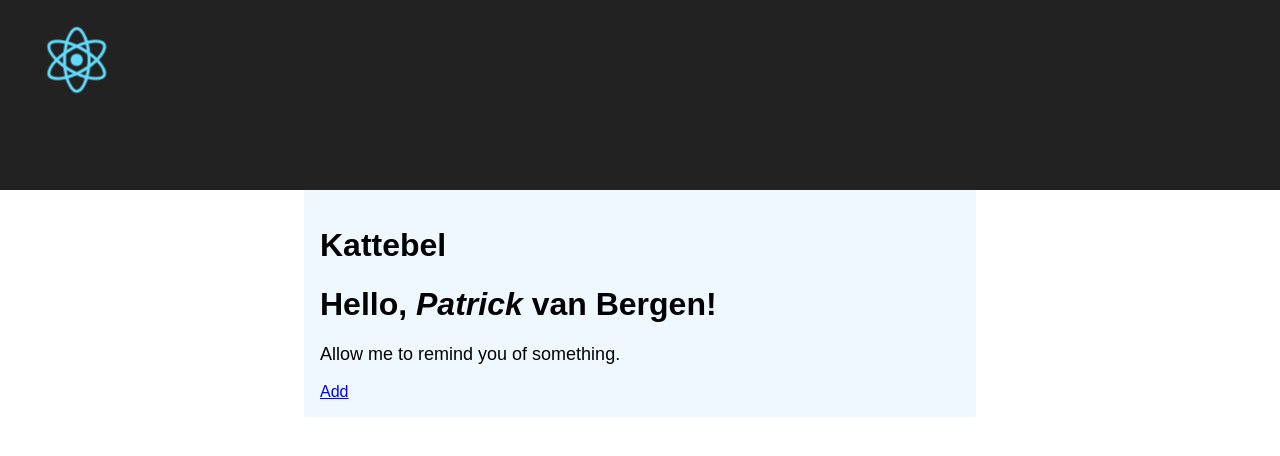
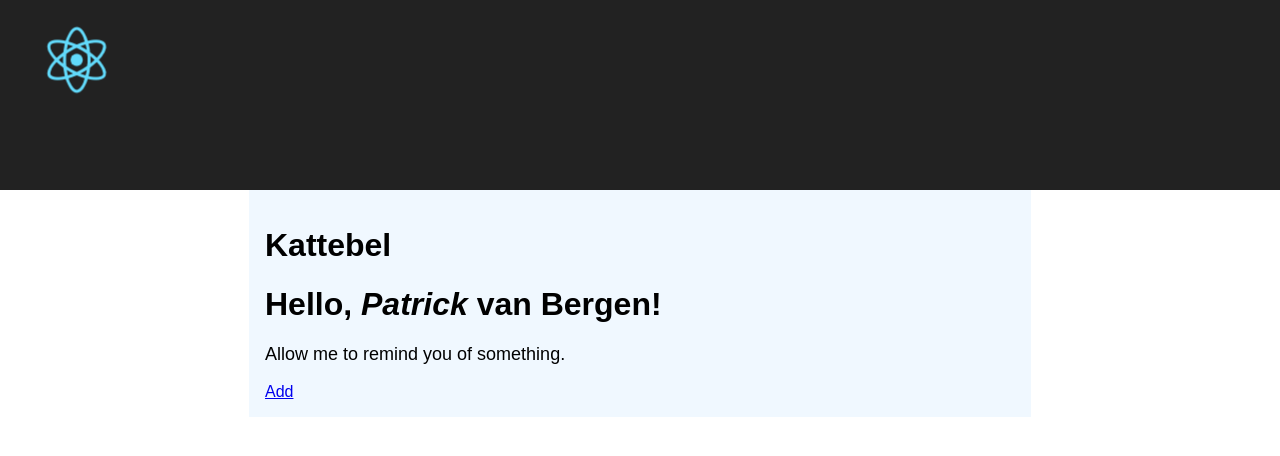
Before and after one commit to garfix/kattebel, a React (Create React App) app: page / in a window 1280 px wide. Shown: the top 456 px of the page. Built offline with nearby package versions, Linux system fonts and the light colour scheme.

Commit message:
description validation

```diff
--- a/src/App.css
+++ b/src/App.css
@@ -28,8 +28,8 @@
 
 .page {
     background-color: aliceblue;
-    max-width: 1000px;
-    width: 50%;
+    min-width: 50%;
+    max-width: 750px;
     margin: 0 auto;
     padding: 1em;
 }
--- a/src/page/AddPage.js
+++ b/src/page/AddPage.js
@@ -1,13 +1,13 @@
 import React from 'react';
 import Form from 'react-validation/build/form';
 import Input from 'react-validation/build/input';
-import Textarea from 'react-validation/build/input';
 import { Link } from 'react-router-dom';
 import { connect } from 'react-redux';
 import { getRoute } from "./routes";
 import { v4 } from "uuid"
 import { addReminder } from "../reminder/action";
 import { getCurrentDate } from "../model/date";
+import "./add.css"
 
 class AddPage extends React.Component {
 
@@ -64,7 +64,7 @@ class AddPage extends React.Component {
         const required = (value) => {
             if (!value.toString().trim().length) {
                 // We can return string or jsx as the 'error' prop for the validated Component
-                return <span class="error">Required</span>;
+                return <span className="error">Please fill this field</span>;
             }
         };
 
@@ -76,7 +76,7 @@ class AddPage extends React.Component {
                     <div>
                         <label>
                             Description*
-                            <Textarea name="description" value={this.state.description} onChange={this.handleInputChange} validations={[required]} />
+                            <Input name="description" value={this.state.description} onChange={this.handleInputChange} validations={[required]} />
                         </label>
                     </div>
                     <div>
--- /dev/null
+++ b/src/page/add.css
@@ -0,0 +1,4 @@
+input[name=description] {
+    width: 100%;
+    padding: 0.3em;
+}
```
